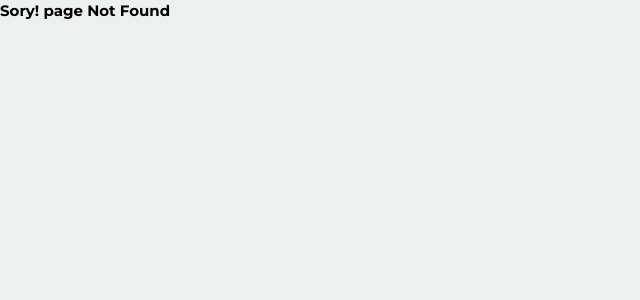
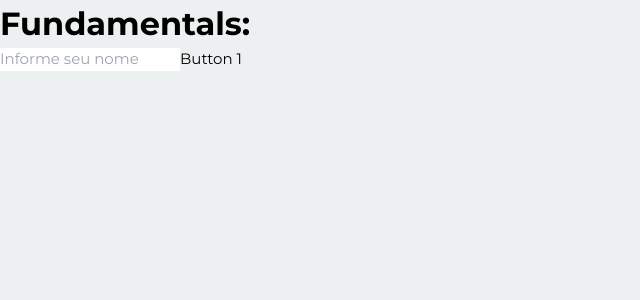
Before and after one commit to SoaresLeonardo/next-js-development, a Next.js app: page /fundamentals in a window 1280 px wide. Before the commit this address had no page. Shown: the top 300 px of the page, without its empty margins (0-640 px from the left). Built offline with nearby package versions, Linux system fonts and the light colour scheme.

Commit message:
fundamentals

```diff
--- /dev/null
+++ b/src/app/fundamentals/page.tsx
@@ -0,0 +1,30 @@
+'use client';
+
+import { useState } from 'react';
+
+// 3 Pilares React.js
+// Components
+// Props
+// State(Estados)
+
+// Jsx || Tsx
+
+const Button = ({ children }: { children: React.ReactNode }) => {
+  return <button>{children}</button>;
+};
+
+export default function Fundamentals() {
+  const [input, setInput] = useState('');
+  console.log(input);
+  return (
+    <div>
+      <h1>Fundamentals: {input}</h1>
+      <input
+        type="text"
+        placeholder="Informe seu nome"
+        onChange={(e) => setInput(e.target.value)}
+      />
+      <Button>Button 1</Button>
+    </div>
+  );
+}
```
